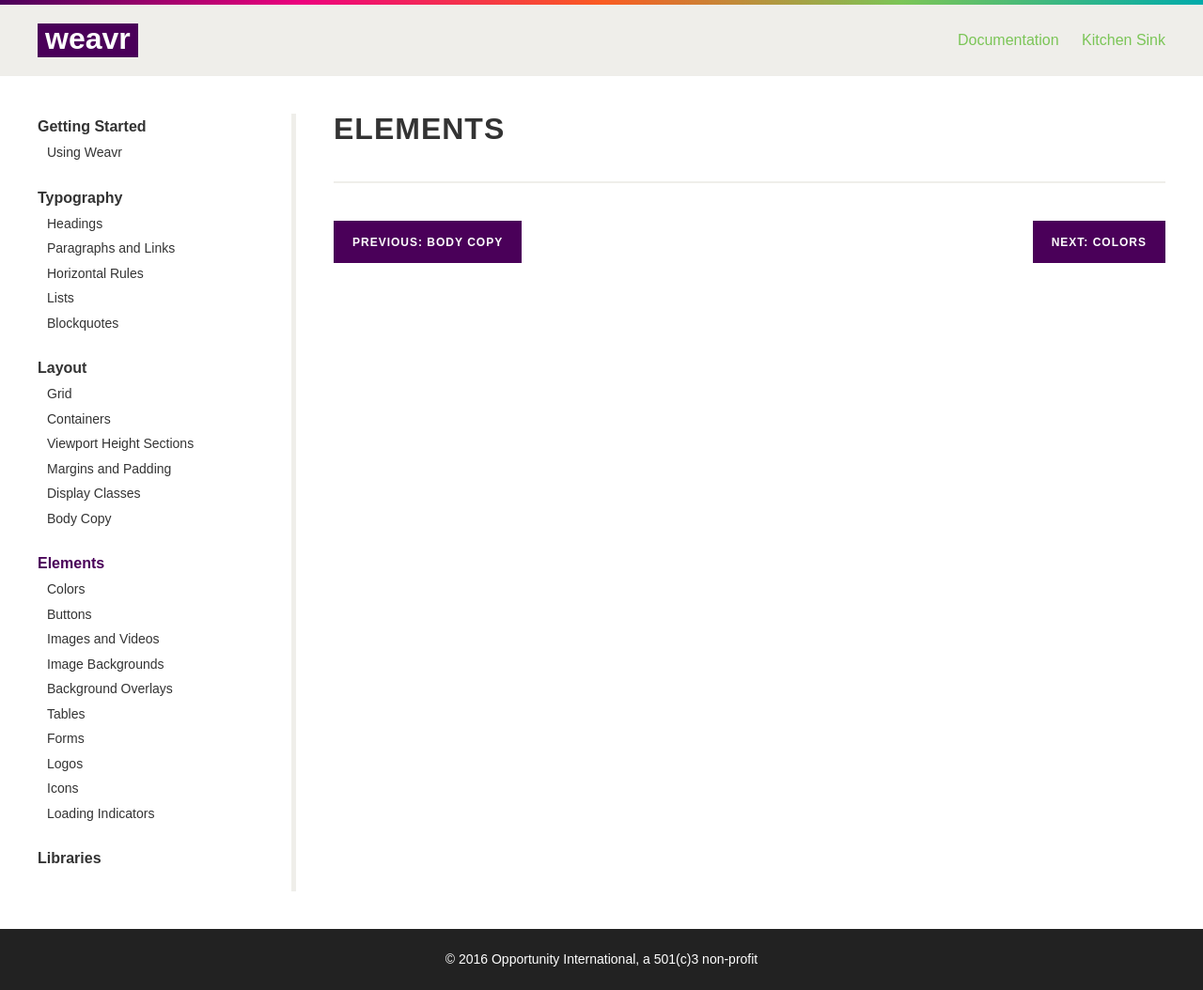
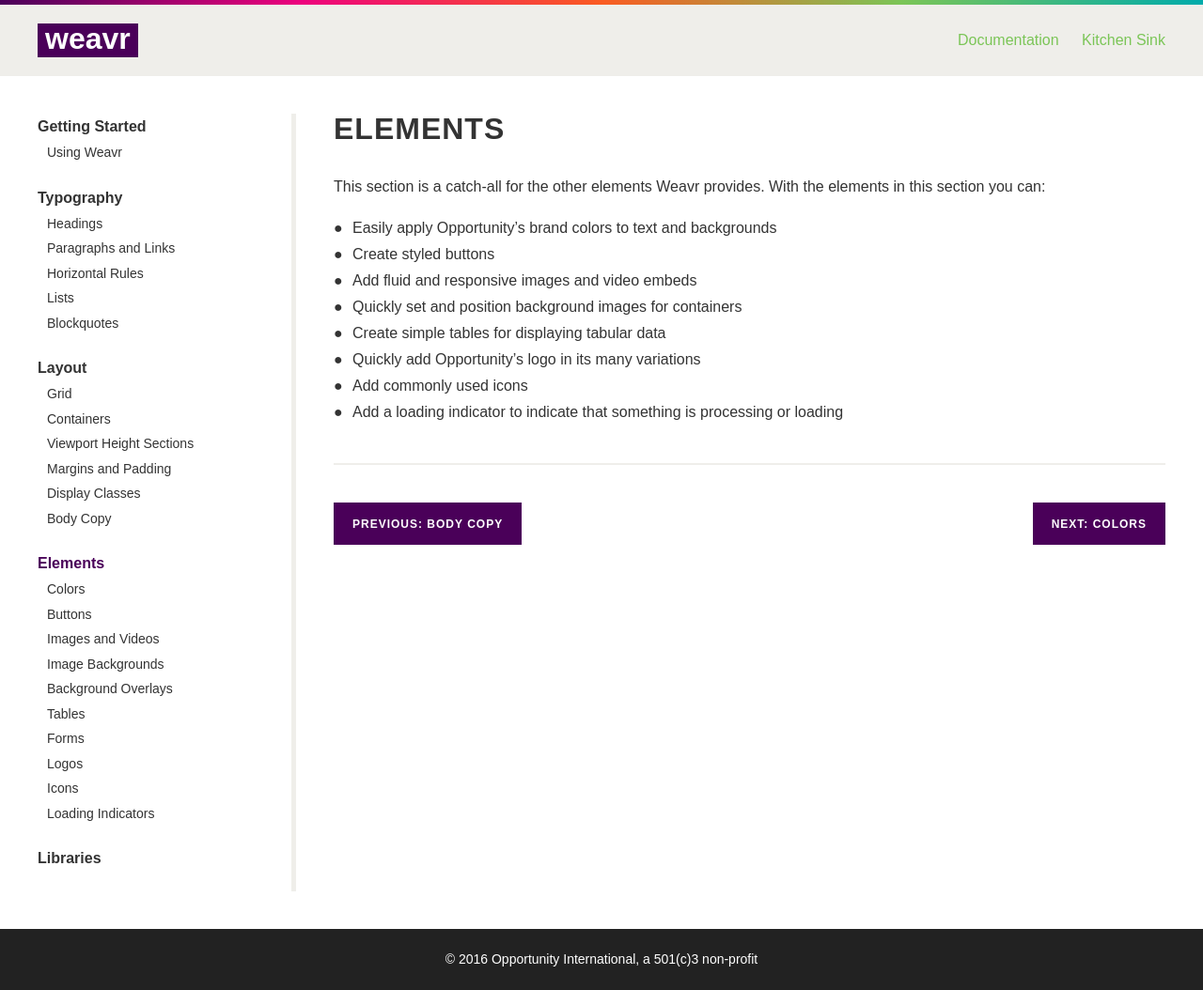
Before and after one commit to OpportunityIntl/Weavr, a Jekyll site: the page built from docs/elements/index.md, in a window 1280 px wide. Shown: the whole page at 94% size. Built offline with Jekyll 4.4.1, drawn with Linux system fonts in a browser that asks for light colours; nearby versions of some CDN libraries; comment, search, counter and statistics services are not loaded.

Commit message:
Add content to elements page

```diff
--- a/docs/elements/index.md
+++ b/docs/elements/index.md
@@ -2,3 +2,14 @@
 title: 'Elements'
 layout: documentation
 ---
+
+This section is a catch-all for the other elements Weavr provides. With the elements in this section you can:
+
+- Easily apply Opportunity's brand colors to text and backgrounds
+- Create styled buttons
+- Add fluid and responsive images and video embeds
+- Quickly set and position background images for containers
+- Create simple tables for displaying tabular data
+- Quickly add Opportunity's logo in its many variations
+- Add commonly used icons
+- Add a loading indicator to indicate that something is processing or loading
```
